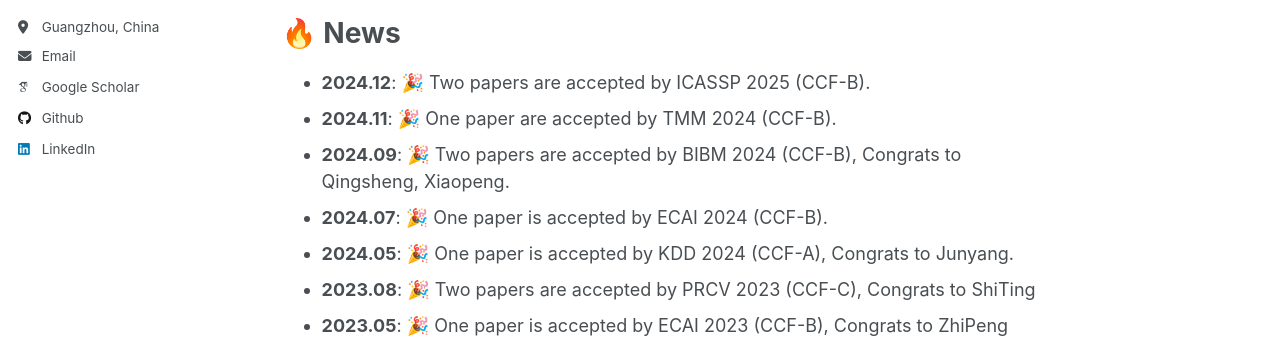
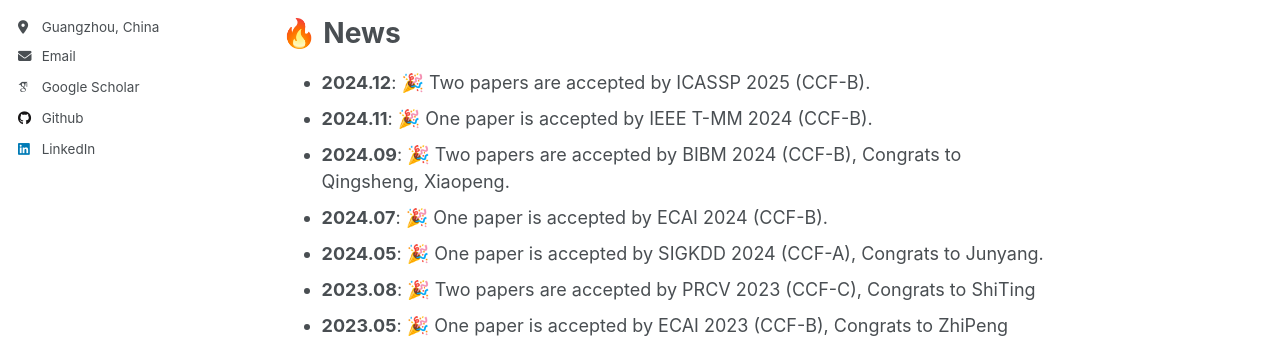
Before and after one commit to AndrewChiyz/andrewchiyz.github.io, a Jekyll site: the page built from _pages/about.md, in a window 1280 px wide and 1104 px high. Shown: the part 366-719 px from the top of the window. Built offline with Jekyll 4.4.1, drawn with Linux system fonts in a browser that asks for light colours; some web fonts are replaced.

Commit message:
update: cv

```diff
--- a/_pages/about.md
+++ b/_pages/about.md
@@ -14,10 +14,10 @@ Yuzhu Ji is an associate professor at School of Computer Science and Technology
 🔥 News
 ========================
 - __2024.12__: 🎉 Two papers are accepted by ICASSP 2025 (CCF-B).
-- __2024.11__: 🎉 One paper are accepted by TMM 2024 (CCF-B).
+- __2024.11__: 🎉 One paper is accepted by IEEE T-MM 2024 (CCF-B).
 - __2024.09__: 🎉 Two papers are accepted by BIBM 2024 (CCF-B), Congrats to Qingsheng, Xiaopeng.
 - __2024.07__: 🎉 One paper is accepted by ECAI 2024 (CCF-B).
-- __2024.05__: 🎉 One paper is accepted by KDD 2024 (CCF-A), Congrats to Junyang.
+- __2024.05__: 🎉 One paper is accepted by SIGKDD 2024 (CCF-A), Congrats to Junyang.
 - __2023.08__: 🎉 Two papers are accepted by PRCV 2023 (CCF-C), Congrats to ShiTing
 - __2023.05__: 🎉 One paper is accepted by ECAI 2023 (CCF-B), Congrats to ZhiPeng
 
```
